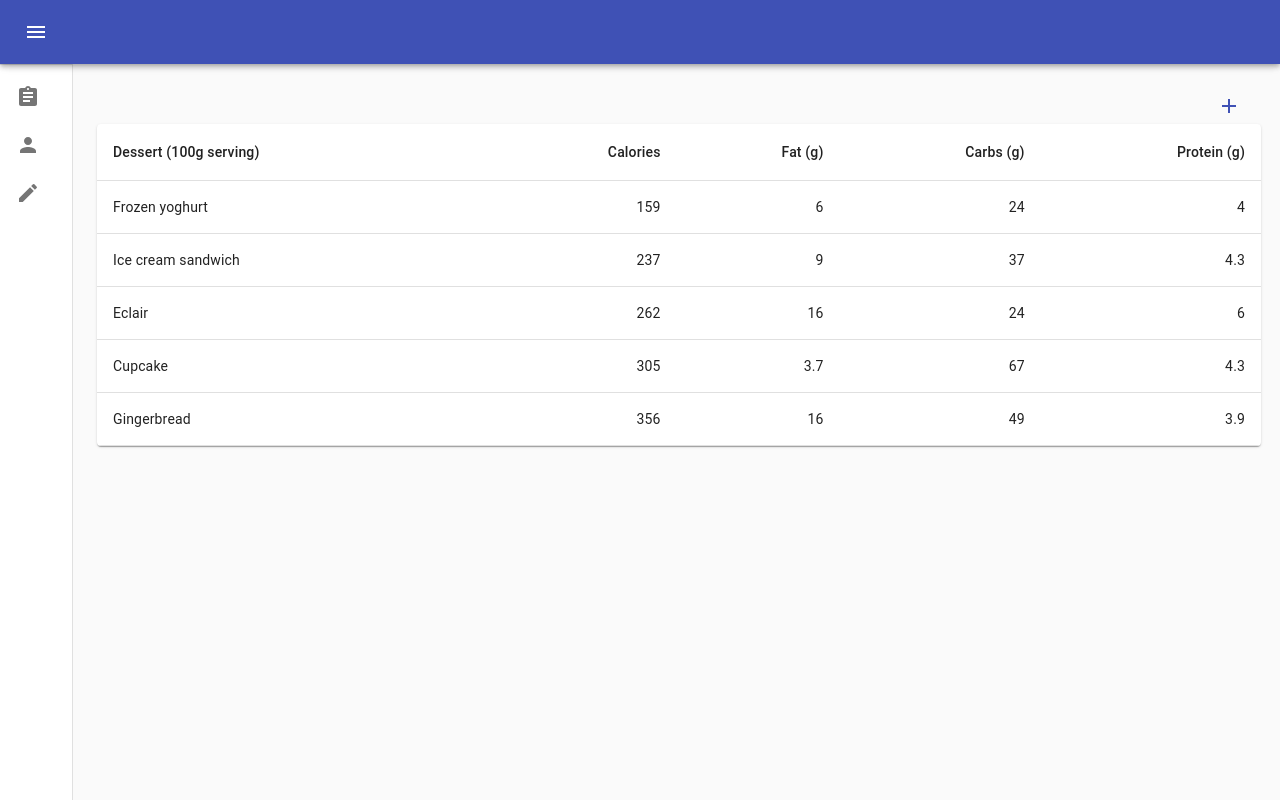
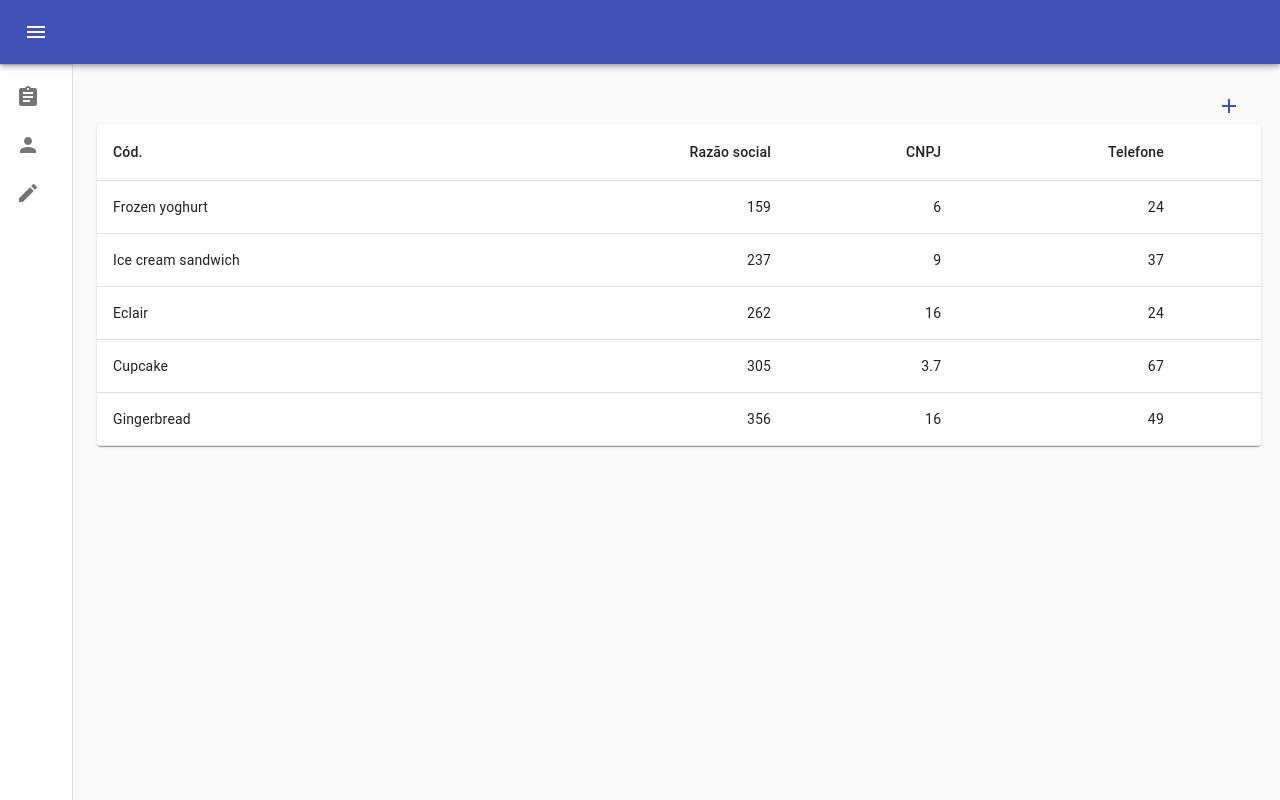
Before and after one commit to AndreFelipe97/Invetory-control-react-material-UI, a React (Create React App) app: page /lista-fornecedores in a window 1280 px wide. Built offline with nearby package versions, Linux system fonts and the light colour scheme.

Commit message:
Correção de código

```diff
--- a/src/Components/Suppliers/SupplierForm.jsx
+++ b/src/Components/Suppliers/SupplierForm.jsx
@@ -1,6 +1,6 @@
-import React, {useState, useEffect} from 'react';
+import React, {useState, useEffect, Fragment} from 'react';
 import TextField from '@material-ui/core/TextField';
-import { makeStyles } from '@material-ui/core/styles';
+import {makeStyles} from '@material-ui/core/styles';
 import Button from "@material-ui/core/Button";
 
 import api from "../../Services/api";
@@ -51,13 +51,14 @@ export default function FormPropsTextFields(props) {
             loadInstance(id);
         } else {
             createInstance();
-        };
+        }
+        ;
     };
 
     const handleChange = fieldName => event => {
         console.log(fieldName)
         console.log(event.target.value)
-        setValues({ ...values, [fieldName]: event.target.value });
+        setValues({...values, [fieldName]: event.target.value});
     }
 
     useEffect(() => {
@@ -67,6 +68,8 @@ export default function FormPropsTextFields(props) {
     }, []);
 
     return (
+        <Fragment>
+            <h3>Cadastro de fornecedores</h3>
             <form className={classes.root} noValidate autoComplete="off">
                 <div>
                     <TextField
@@ -80,7 +83,7 @@ export default function FormPropsTextFields(props) {
                         id="corporateName"
                         label="Razão sócial"
                         required
-                    style={{ width: 450 }}
+                        style={{width: 450}}
                         fullWidth
                         margin="normal"
                         // value={values['corporate_name']}
@@ -105,7 +108,7 @@ export default function FormPropsTextFields(props) {
                     <TextField
                         id="publicPlace"
                         label="logradouro"
-                    style={{ width: 440 }}
+                        style={{width: 440}}
                         fullWidth
                         required
                         // value={values['public_place']}
@@ -121,7 +124,7 @@ export default function FormPropsTextFields(props) {
                     <TextField
                         id="neighborhood"
                         label="Bairro"
-                    style={{ width: 440 }}
+                        style={{width: 440}}
                         fullWidth
                         required
                         // value={values['neighborhood']}
@@ -132,7 +135,7 @@ export default function FormPropsTextFields(props) {
                     <TextField
                         id="city"
                         label="Cidade"
-                    style={{ width: 550 }}
+                        style={{width: 550}}
                         fullWidth
                         required
                         // value={values['city']}
@@ -141,7 +144,7 @@ export default function FormPropsTextFields(props) {
                     <TextField
                         id="state"
                         label="Estado"
-                    style={{ width: 550 }}
+                        style={{width: 550}}
                         fullWidth
                         required
                         // value={values['state']}
@@ -152,5 +155,6 @@ export default function FormPropsTextFields(props) {
                     Salvar
                 </Button>
             </form>
+        </Fragment>
     );
 }
--- a/src/Components/Suppliers/SuppliersList.jsx
+++ b/src/Components/Suppliers/SuppliersList.jsx
@@ -25,11 +25,11 @@ function createData(name, calories, fat, carbs, protein) {
 }
 
 const rows = [
-    createData('Frozen yoghurt', 159, 6.0, 24, 4.0),
-    createData('Ice cream sandwich', 237, 9.0, 37, 4.3),
-    createData('Eclair', 262, 16.0, 24, 6.0),
-    createData('Cupcake', 305, 3.7, 67, 4.3),
-    createData('Gingerbread', 356, 16.0, 49, 3.9),
+    createData('Frozen yoghurt', 159, 6.0, 24),
+    createData('Ice cream sandwich', 237, 9.0, 37),
+    createData('Eclair', 262, 16.0, 24),
+    createData('Cupcake', 305, 3.7, 67),
+    createData('Gingerbread', 356, 16.0, 49),
 ];
 
 export default function SimpleTable() {
@@ -44,11 +44,11 @@ export default function SimpleTable() {
                 <Table className={classes.table} aria-label="simple table">
                     <TableHead>
                         <TableRow>
-                            <TableCell>Dessert (100g serving)</TableCell>
-                            <TableCell align="right">Calories</TableCell>
-                            <TableCell align="right">Fat&nbsp;(g)</TableCell>
-                            <TableCell align="right">Carbs&nbsp;(g)</TableCell>
-                            <TableCell align="right">Protein&nbsp;(g)</TableCell>
+                            <TableCell>Cód.</TableCell>
+                            <TableCell align="right">Razão social</TableCell>
+                            <TableCell align="right">CNPJ</TableCell>
+                            <TableCell align="right">Telefone</TableCell>
+                            <TableCell align="right"></TableCell>
                         </TableRow>
                     </TableHead>
                     <TableBody>
--- a/src/Layout/Sidebar/Sidebar.jsx
+++ b/src/Layout/Sidebar/Sidebar.jsx
@@ -21,7 +21,6 @@ import AssignmentIcon from '@material-ui/icons/Assignment';
 // import Link from 'react-router-dom'
 
 import Routes from '../../Routes/Routes'
-import SuppliersList from "../../Components/Suppliers/SuppliersList";
 
 
 const drawerWidth = 240;
--- a/src/Routes/Routes.jsx
+++ b/src/Routes/Routes.jsx
@@ -11,7 +11,7 @@ export default props => (
         <Switch>
             <Route path='/lista-fornecedores' component={SuppliersList} />
             <Route path='/cadastro-fornecedores' component={SupplierForm} />
-            <Redirect from='*' to='/fornecedores' />
+            <Redirect from='*' to='/lista-fornecedores' />
         </Switch>
     </BrowserRouter>
 )
```
Lines whose indentation alone changed are shown as unchanged.
